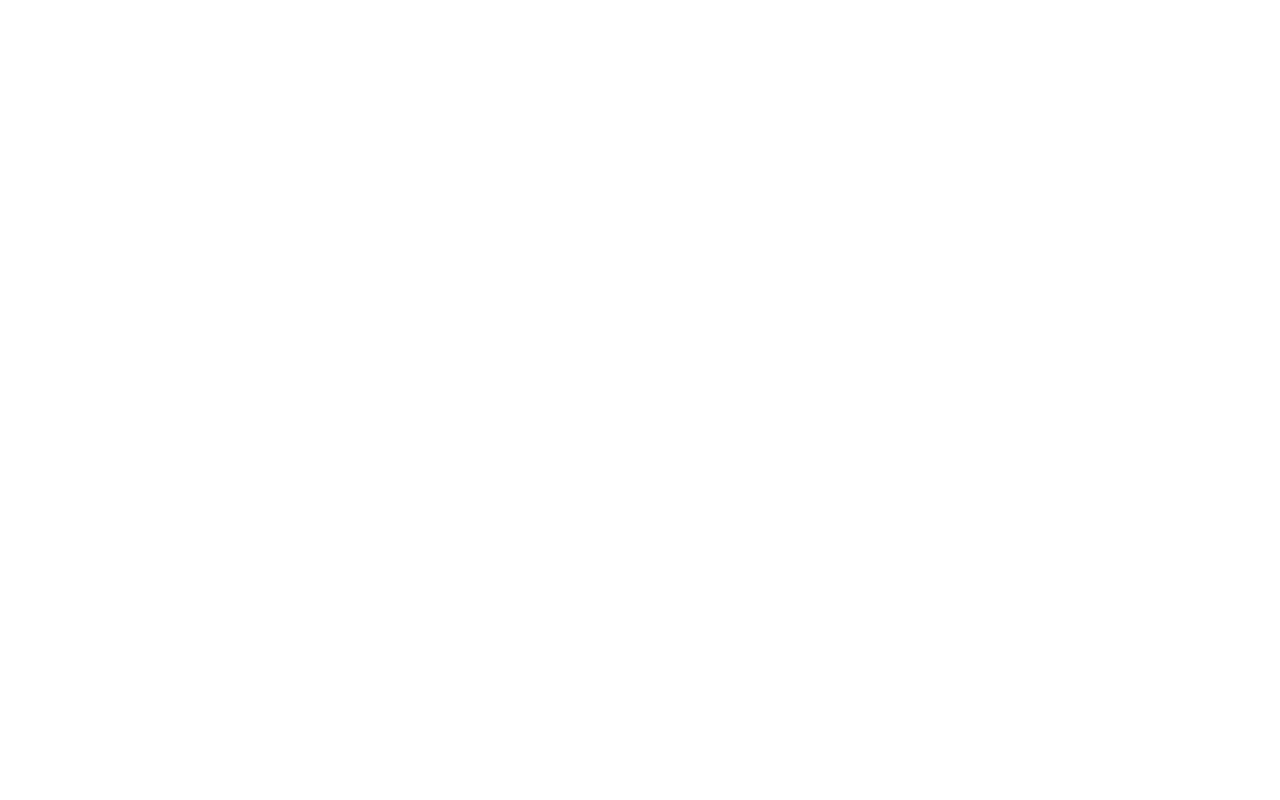
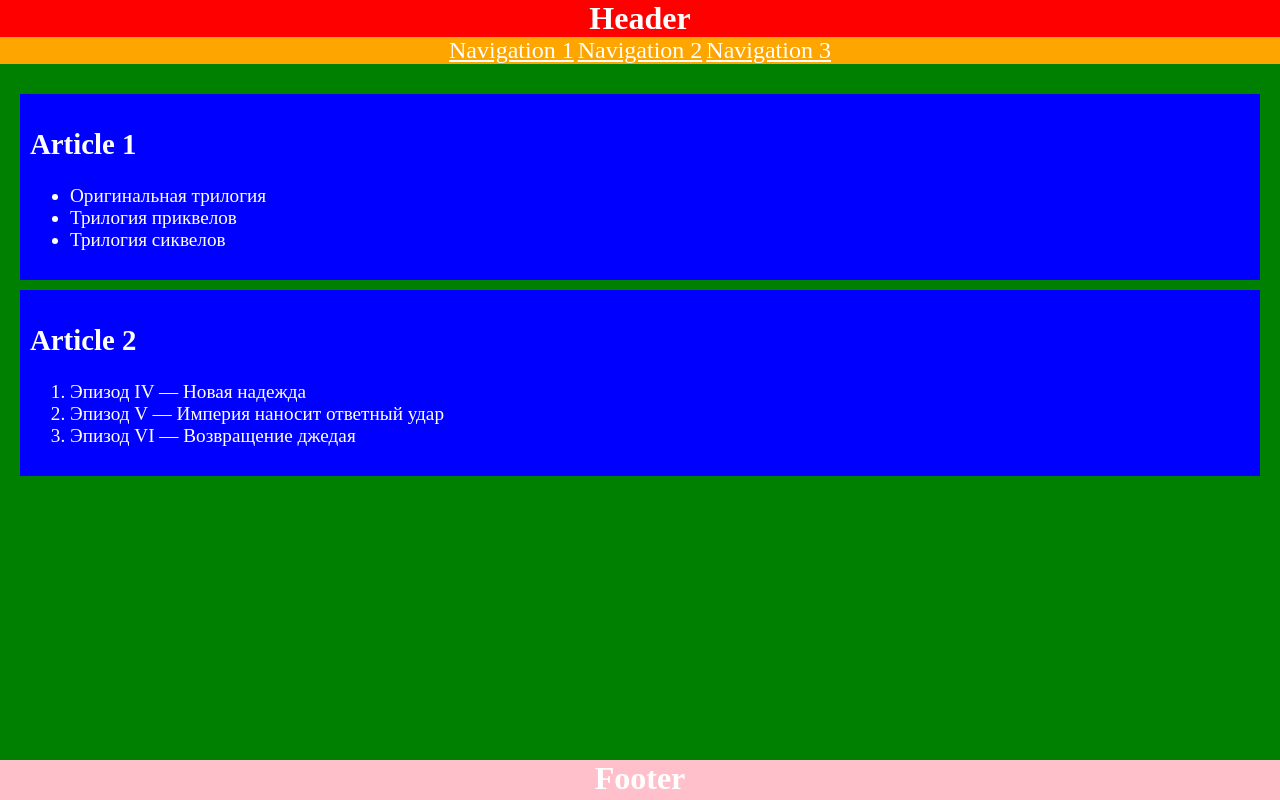
Before and after one commit to js-tasks-ru/htmlcss-20221107_vadim07, a website: page 02-dz0/01-semantic-mockup/solution.html in a window 1280 px wide. Drawn offline with Linux system fonts and the light colour scheme.

Commit message:
add solution for 02-dz0 01-semantic-mockup

```diff
--- a/02-dz0/01-semantic-mockup/solution.html
+++ b/02-dz0/01-semantic-mockup/solution.html
@@ -1,4 +1,36 @@
 <!DOCTYPE html>
 <html lang="ru">
-    <!-- Ваше решение -->
+  <header>
+    <meta charset="UTF-8" />
+    <link rel="stylesheet" href="./styles/styles.css" />
+    <h1>Header</h1>
+    <nav>
+      <a href="#1">Navigation 1</a>
+      <a href="#2">Navigation 2</a>
+      <a href="#3">Navigation 3</a>
+    </nav>
+  </header>
+  <body>
+    <main role="main">
+      <article>
+        <h2>Article 1</h2>
+        <ul>
+          <li>Оригинальная трилогия</li>
+          <li>Трилогия приквелов</li>
+          <li>Трилогия сиквелов</li>
+        </ul>
+      </article>
+      <article>
+        <h2>Article 2</h2>
+        <ol>
+          <li>Эпизод IV — Новая надежда</li>
+          <li>Эпизод V — Империя наносит ответный удар</li>
+          <li>Эпизод VI — Возвращение джедая</li>
+        </ol>
+      </article>
+    </main>
+    <footer>
+      <h1>Footer</h1>
+    </footer>
+  </body>
 </html>
--- /dev/null
+++ b/02-dz0/01-semantic-mockup/styles/styles.css
@@ -0,0 +1,50 @@
+body {
+  margin: 0;
+  padding: 0;
+}
+
+header {
+  background-color: red;
+  color: white;
+  height: 8vh;
+}
+
+header h1 {
+  margin: 0;
+  text-align: center;
+}
+
+article {
+  background-color: blue;
+  font-size: 1.2rem;
+  margin-top: 10px;
+  padding: 10px;
+}
+nav {
+  background-color: orange;
+  height: 100%;
+  text-align: center;
+}
+
+nav a {
+  color: white;
+  font-size: 1.5rem;
+}
+
+main {
+  box-sizing: border-box;
+  background-color: green;
+  color: white;
+  padding: 20px;
+  height: 87vh;
+}
+footer {
+  background-color: pink;
+  color: white;
+  height: 5vh;
+}
+
+footer h1 {
+  margin: 0;
+  text-align: center;
+}
```
